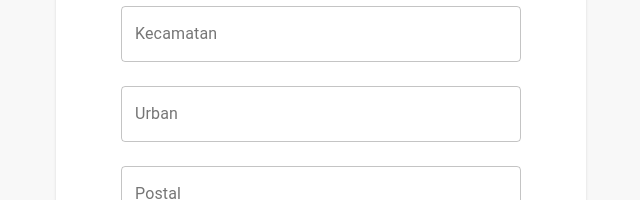
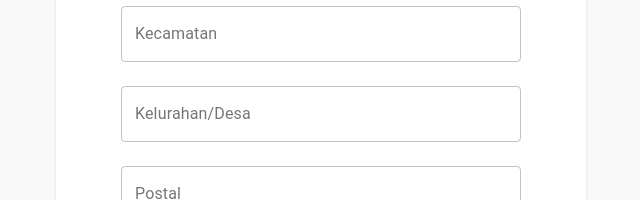
Before and after one commit to syahjamal/mst-test, a React (Create React App) app: page / in a window 1280 px wide. Shown: the part 471-671 px from the top of the page, without its empty margins (319-959 px from the left). Built offline with nearby package versions, Linux system fonts and the light colour scheme.

Commit message:
unclear kelurahan

```diff
--- a/src/App.js
+++ b/src/App.js
@@ -62,12 +62,12 @@ if(!openKota){
 }, [openKota])
 
 // ============================================================
-// Sub District
+// Kecamatan
 const[openKec, setOpenKec] = useState(false);
 const[optionsKec, setOptionsKec] = useState([]);
 const loadingKec = openKec && optionsKec.length === 0;
 
-const [titelKec, setTitleKec]=useState('')
+const [titleKec, setTitleKec]=useState('')
 
 const onChangeHandleKec = async (value) =>{
   console.log(value);
@@ -85,6 +85,31 @@ const onChangeHandleKec = async (value) =>{
       setOptionsKec([])
   }
   }, [openKec])
+
+// ============================================================
+// Kelurahan
+const[openKel, setOpenKel] = useState(false);
+const[optionsKel, setOptionsKel] = useState([]);
+const loadingKel = openKel && optionsKel.length === 0;
+
+const [titleKel, setTitleKel]=useState('')
+
+const onChangeHandleKel = async (value) =>{
+  console.log(value);
+  const response = await fetch(
+      // "https://postal-api.onphpid.com/provinces"
+      "https://ibnux.github.io/data-indonesia/kelurahan/"+titleKec.id+".json"
+  );
+  const kelurahan = await response.json();
+  setOptionsKec(Object.keys(kelurahan).map(key => kelurahan[key]));
+
+  }
+
+  useEffect(() => {
+  if(!openKel){
+      setOptionsKel([])
+  }
+  }, [openKel])
 
 
   return (
@@ -217,19 +242,43 @@ const onChangeHandleKec = async (value) =>{
                 }}/>
               )}
             />
-            <Autocomplete
+            {/* Kelurahan/Desa */}
+           <Autocomplete
+              id="App"
               freeSolo
-              id="free-solo-2-demo"
-              disableClearable
-              // options={top100Films.map((option) => option.title)}
+              open={openKel}
+              onOpen={() => {
+                setOpenKel(true);
+              }}
+              onClose={() => {
+                setOpenKel(false);
+              }}
+              getOptionSelected={(option, value) => option.nama === value.nama}
+              getOptionLabel={option => option.nama}
+              options={optionsKel}
+              loading={loadingKel}
+              onChange={(event, value) => setTitleKel(value)}
               renderInput={(params) => (
-                <TextField
-                  {...params}
-                  label="Urban"
-                  margin="normal"
-                  variant="outlined"
-                  InputProps={{ ...params.InputProps, type: 'search' }}
-                />
+                <TextField {...params}
+                label="Kelurahan/Desa"
+                margin="normal"
+                variant="outlined"
+                onChange={ev => {
+                  if (ev.target.value !== "" || ev.target.value !== null) {
+                    onChangeHandleKel(ev.target.value);
+                  }
+                }}
+                InputProps={{
+                  ...params.InputProps,
+                  endAdornment: (
+                    <React.Fragment>
+                      {loadingKel ? (
+                        <CircularProgress color="inherit" size={20} />
+                      ) : null}
+                      {params.InputProps.endAdornment}
+                    </React.Fragment>
+                  )
+                }}/>
               )}
             />
             <Autocomplete
```
Also changed, not shown: 1 other file (tests, documents, lock files or other folders).
